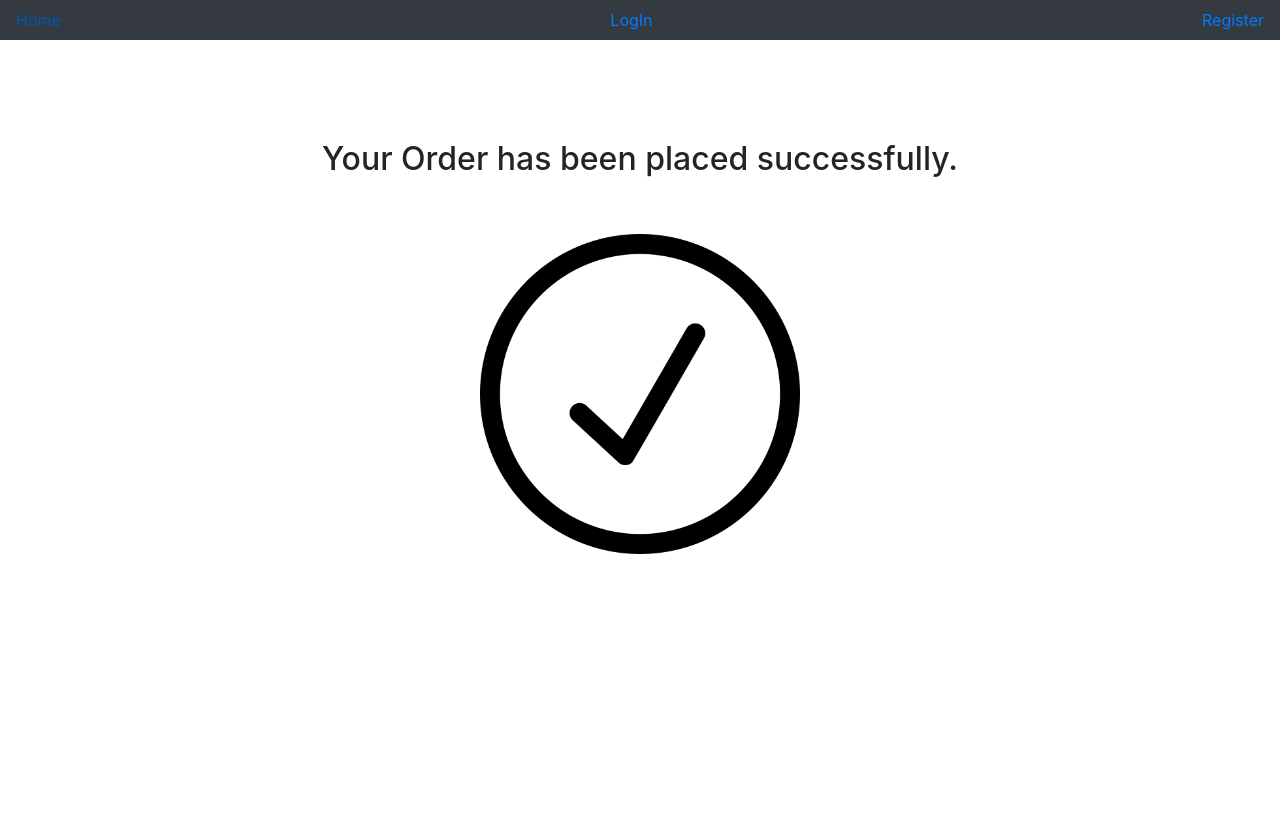
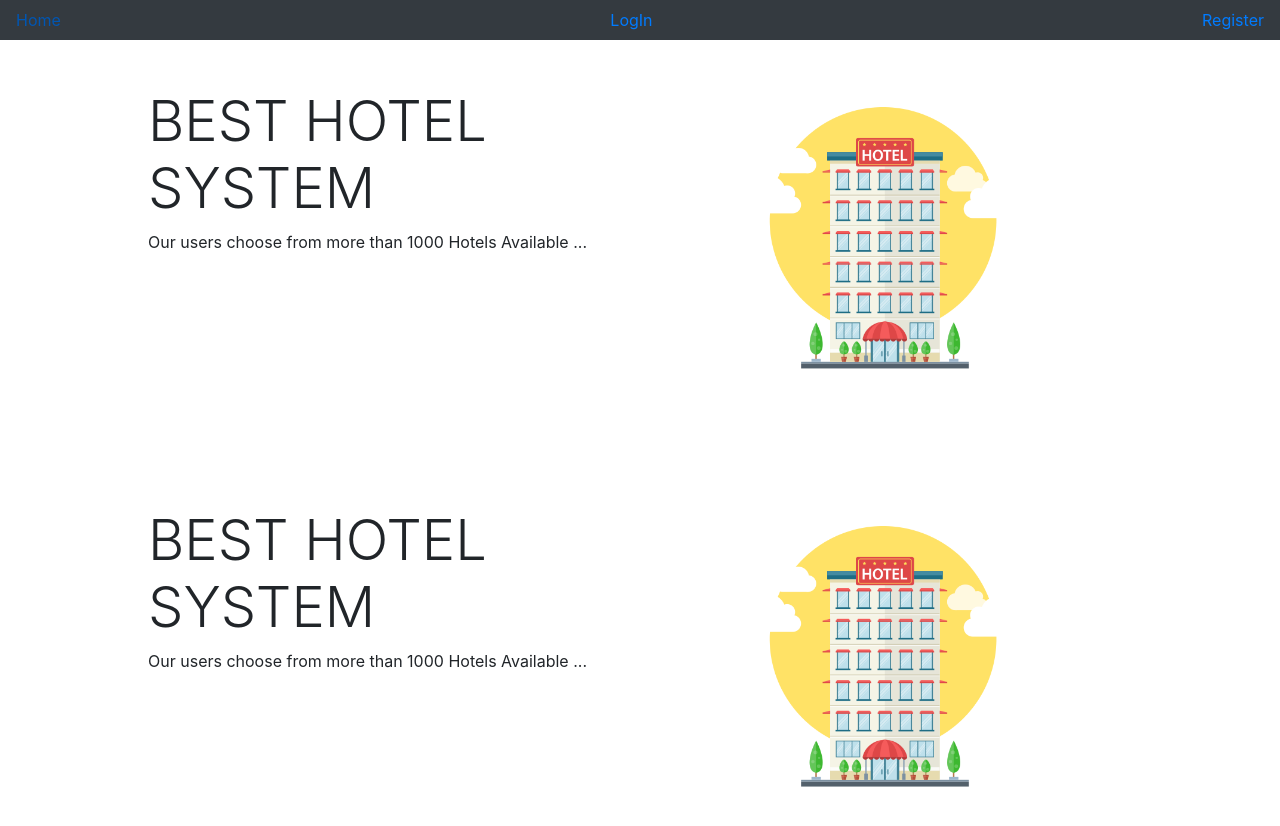
Before and after one commit to notGonim/Hotel_System, a React (Create React App) app in the folder client/: page / in a window 1280 px wide. Shown: the top 826 px of the page. Before the commit the page ends 800 px from the top, so only its background shows below. Built offline with nearby package versions, Linux system fonts and the light colour scheme.

Commit message:
ADDED the main home widget to reuse it again in different pages

```diff
--- a/client/src/App.js
+++ b/client/src/App.js
@@ -2,6 +2,7 @@ import { BrowserRouter as Router, Route, Switch } from "react-router-dom";
 import { Login } from "./components/auth/Login";
 import { Register } from "./components/auth/Register";
 import { Home } from "./components/booking/Home";
+import { HomePage } from "./components/HomePage";
 import { Nav } from "./components/layout/Nav";
 
 
@@ -13,7 +14,7 @@ function App() {
     <Router>
       <Nav />
       <Switch >
-        <Route path='/' exact component={Home} />
+        <Route path='/' exact component={HomePage} />
         <Route path='/login' exact component={Login} />
         <Route path='/register' exact component={Register} />
       </Switch>
--- a/client/src/components/HomePage.js
+++ b/client/src/components/HomePage.js
@@ -1,8 +1,13 @@
 import React from 'react'
+import { HomeWidget } from './layout/HomeWidget'
 
 export const HomePage = () => {
     return (
-        <div>
+        <div class="container">
+            <HomeWidget title="BEST HOTEL SYSTEM" parag="Our users choose from more than 1000 Hotels Available ..." img={process.env.PUBLIC_URL + '/img/home1.png'} />
+            <br />
+            <HomeWidget title="BEST HOTEL SYSTEM" parag="Our users choose from more than 1000 Hotels Available ..." img={process.env.PUBLIC_URL + '/img/home1.png'} />
+
         </div>
     )
 }
--- a/client/src/components/booking/Home.js
+++ b/client/src/components/booking/Home.js
@@ -6,8 +6,6 @@ import { Confirmed } from '../layout/checked'
 export const Home = () => {
     return (
         <div className="container-fluid  p-1">
-
-            <Confirmed />
         </div>
     )
 }
--- /dev/null
+++ b/client/src/components/layout/HomeWidget.js
@@ -0,0 +1,18 @@
+import React from 'react'
+
+export const HomeWidget = ({ title, parag, img }) => {
+    return (
+        <div>
+            <div class="row m-5">
+                <div class="col-6 ">
+                    <h2 className="display-4">{title}</h2>
+                    <p>{parag}</p>
+                </div>
+                <div class="col-sm">
+                    <img src={img} className="rounded mx-auto d-block" style={{ width: "20rem" }} />
+
+                </div>
+            </div>
+        </div>
+    )
+}
```
Also changed, not shown: client/public/img/home1.png (added), client/public/img/home2.png (added).
